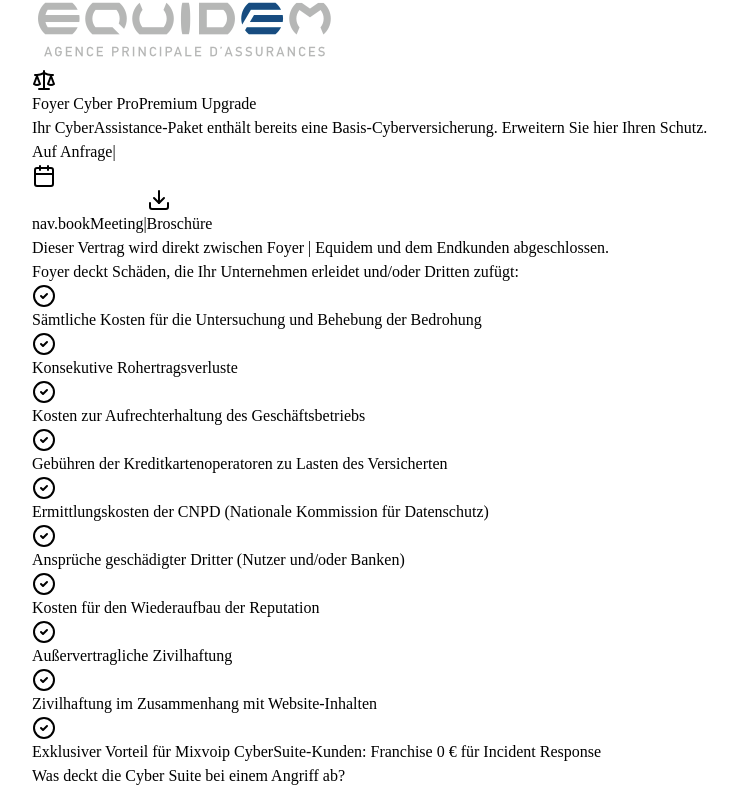
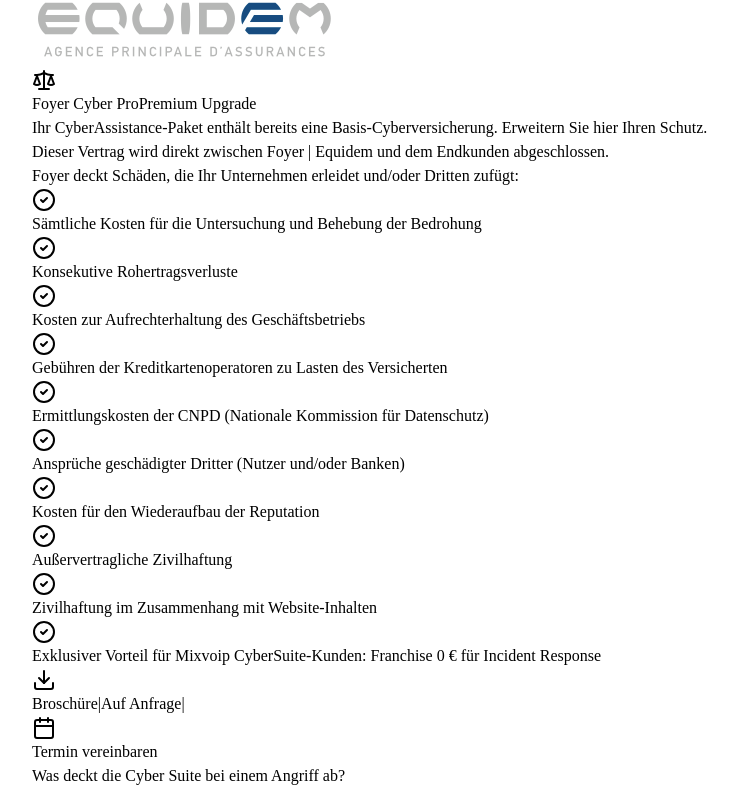
Before and after one commit to mixvoip-manus/cyberassistant, a React (Vite) app in the folder client/: page /de/assistance in a window 1280 px wide. Shown: the part 5475-6277 px from the top of the page, without its empty margins (0-738 px from the left). Built offline with nearby package versions, Linux system fonts and the light colour scheme.

Commit message:
Move action row below coverage list: Brochure | Auf Anfrage | Termin vereinbaren, fix bookMeeting translation key

```diff
--- a/client/src/components/PricingSection.tsx
+++ b/client/src/components/PricingSection.tsx
@@ -160,28 +160,7 @@ export default function PricingSection() {
                             <p className="text-blue-600/70 text-xs mt-0.5">{t('pricing.assurance.upgradeNote')}</p>
                           </div>
                         </div>
-                        {/* Action row: On Request + Book a meeting + Brochure */}
-                        <div className="flex items-center justify-center gap-4 mt-4 pt-4 border-t border-blue-200/50">
-                          <span className="text-blue-800 font-bold text-lg">{t('pricing.assurance.onRequest')}</span>
-                          <span className="text-blue-300">|</span>
-                          <a
-                            href="https://voxbi.me/mixvoip/sales"
-                            target="_blank"
-                            rel="noopener noreferrer"
-                            className="inline-flex items-center gap-2 text-sm font-semibold text-white bg-[#00B050] hover:bg-[#009040] rounded-lg px-5 py-2.5 shadow-md hover:shadow-lg transition-all whitespace-nowrap"
-                          >
-                            <Calendar className="h-4 w-4" />
-                            {t('nav.bookMeeting')}
-                          </a>
-                          <span className="text-blue-300">|</span>
-                          <button
-                            onClick={() => downloadBrochure(language)}
-                            className="inline-flex items-center gap-2 text-sm font-semibold text-white bg-blue-600 hover:bg-blue-700 rounded-lg px-5 py-2.5 shadow-md hover:shadow-lg transition-all whitespace-nowrap cursor-pointer"
-                          >
-                            <Download className="h-4 w-4" />
-                            {t('pricing.assurance.brochure')}
-                          </button>
-                        </div>
+
                       </div>
                     </td>
                   </tr>
@@ -205,6 +184,28 @@ export default function PricingSection() {
                           </div>
                         ))}
                       </div>
+                      {/* Action row: Brochure | On Request | Book a meeting */}
+                      <div className="flex items-center justify-center gap-4 mt-6 pt-4 border-t border-blue-200/50">
+                        <button
+                          onClick={() => downloadBrochure(language)}
+                          className="inline-flex items-center gap-2 text-sm font-semibold text-white bg-blue-600 hover:bg-blue-700 rounded-lg px-5 py-2.5 shadow-md hover:shadow-lg transition-all whitespace-nowrap cursor-pointer"
+                        >
+                          <Download className="h-4 w-4" />
+                          {t('pricing.assurance.brochure')}
+                        </button>
+                        <span className="text-blue-300">|</span>
+                        <span className="text-blue-800 font-bold text-lg">{t('pricing.assurance.onRequest')}</span>
+                        <span className="text-blue-300">|</span>
+                        <a
+                          href="https://voxbi.me/mixvoip/sales"
+                          target="_blank"
+                          rel="noopener noreferrer"
+                          className="inline-flex items-center gap-2 text-sm font-semibold text-white bg-[#00B050] hover:bg-[#009040] rounded-lg px-5 py-2.5 shadow-md hover:shadow-lg transition-all whitespace-nowrap"
+                        >
+                          <Calendar className="h-4 w-4" />
+                          {t('pricing.assurance.bookMeeting')}
+                        </a>
+                      </div>
                     </td>
                   </tr>
 
```
